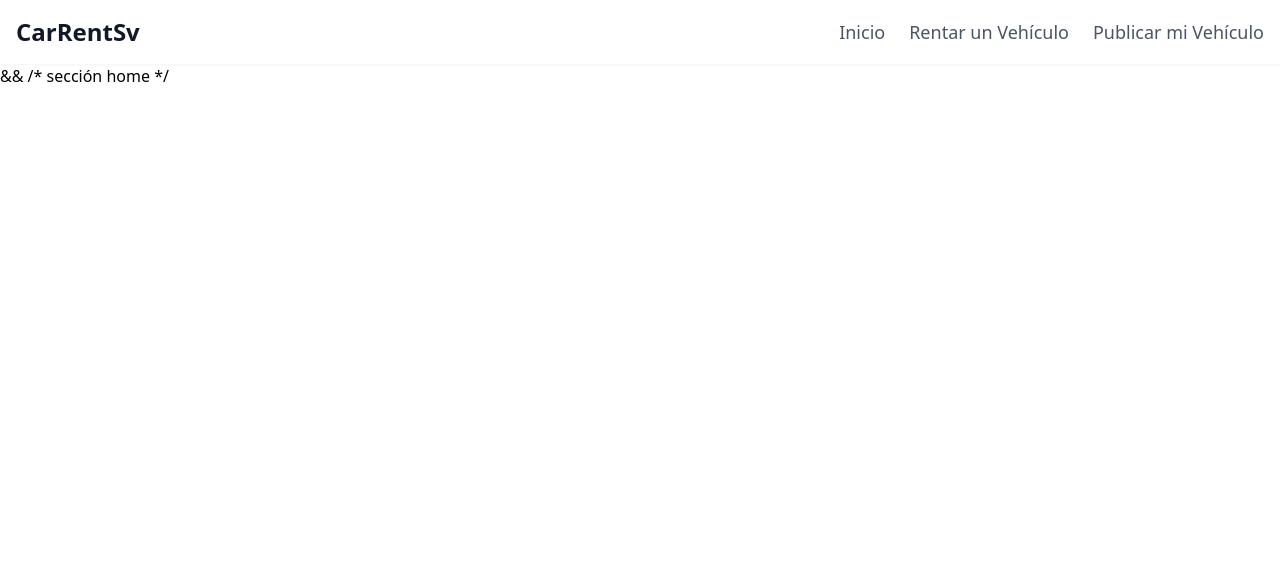
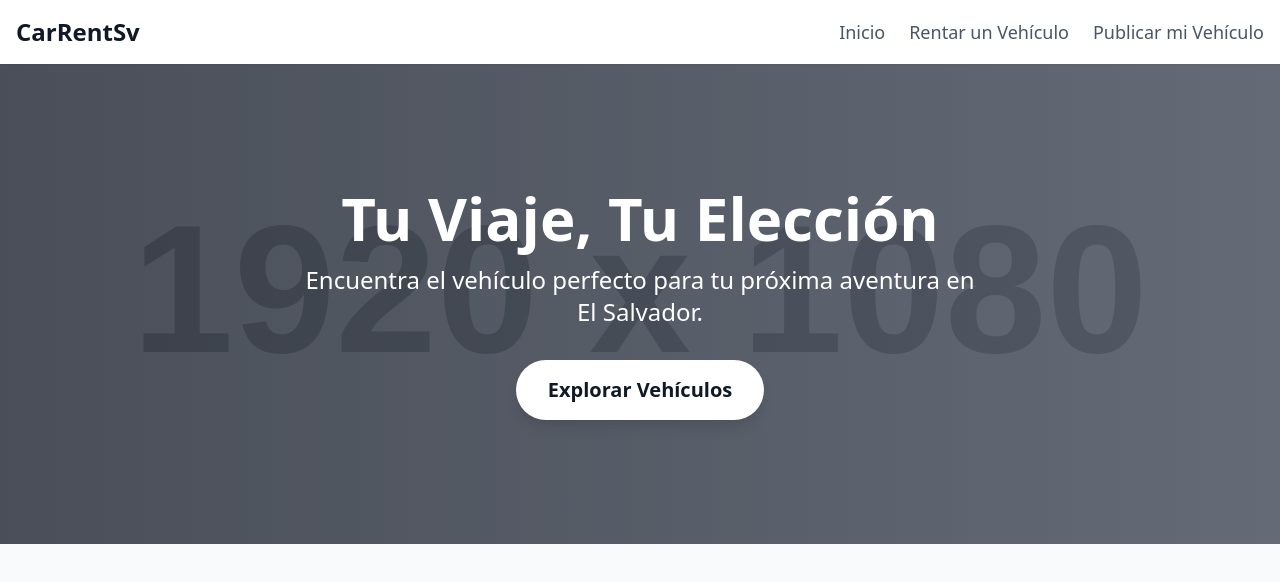
Before and after one commit to danielvll12/sistema-de-alquiler-de-vehiculos, a React (Create React App) app: page / in a window 1280 px wide. Shown: the top 582 px of the page. Built offline with nearby package versions, Linux system fonts and the light colour scheme; no server answers.

Commit message:
actualice

```diff
--- a/src/App.js
+++ b/src/App.js
@@ -15,38 +15,80 @@ function App() {
       .then(setCars)
       .catch(err => {
         console.error(err);
-        setCars([]); // o initialCars
+        setCars([]); // o initialCars como respaldo si quieres
       });
   }, []);
 
-  const handleNavigate = page => setCurrentPage(page);
-  const handleSelectCar = car => setSelectedCar(car);
-  const handleCloseModal = () => setSelectedCar(null);
+  const handleNavigate = (page) => {
+    setCurrentPage(page);
+    setSelectedCar(null);
+  };
+
+  const handleSelectCar = (car) => {
+    setSelectedCar(car);
+  };
+
+  const handleCloseModal = () => {
+    setSelectedCar(null);
+  };
 
   const handleAddCar = async (newCar) => {
     setCars(prev => [...prev, newCar]);
+
     try {
       const res = await fetch('https://backend-98mt.onrender.com/api/cars', {
         method: 'POST',
-        headers: {'Content-Type': 'application/json'},
+        headers: { 'Content-Type': 'application/json' },
         body: JSON.stringify(newCar),
       });
+
       if (!res.ok) throw new Error('Error backend');
     } catch (err) {
       console.error(err);
       alert('No se pudo guardar el auto');
     }
+
     setCurrentPage('rent');
   };
 
   return (
-    <div className="min-h-screen ...">
+    <div className="min-h-screen bg-gray-50 font-sans text-gray-900">
       <LayoutHeader onNavigate={handleNavigate} />
+
       <main className="pt-16">
-        {currentPage==='home' }&& /* sección home */
-        {currentPage==='rent' && <CarListings cars={cars} onSelectCar={handleSelectCar} />}
-        {currentPage==='owner' && <OwnerForm onAddCar={handleAddCar} />}
+        {currentPage === 'home' && (
+          <section className="relative h-[60vh] flex items-center justify-center bg-gradient-to-r from-gray-900 to-gray-700 text-white text-center px-4">
+            <div className="z-10">
+              <h2 className="text-5xl md:text-6xl font-extrabold mb-4 leading-tight">
+                Tu Viaje, Tu Elección
+              </h2>
+              <p className="text-xl md:text-2xl mb-8 max-w-2xl mx-auto">
+                Encuentra el vehículo perfecto para tu próxima aventura en El Salvador.
+              </p>
+              <button
+                onClick={() => handleNavigate('rent')}
+                className="bg-white text-gray-900 px-8 py-4 rounded-full text-xl font-semibold shadow-lg hover:bg-gray-200 transition-all transform hover:scale-105"
+              >
+                Explorar Vehículos
+              </button>
+            </div>
+            <div
+              className="absolute inset-0 bg-cover bg-center opacity-30"
+              style={{
+                backgroundImage:
+                  "url('https://via.placeholder.com/1920x1080/333333/EEEEEE?text=El+Salvador+Road')",
+              }}
+            ></div>
+          </section>
+        )}
+
+        {currentPage === 'rent' && (
+          <CarListings cars={cars} onSelectCar={handleSelectCar} />
+        )}
+
+        {currentPage === 'owner' && <OwnerForm onAddCar={handleAddCar} />}
       </main>
+
       {selectedCar && <CarDetailModal car={selectedCar} onClose={handleCloseModal} />}
     </div>
   );
```
